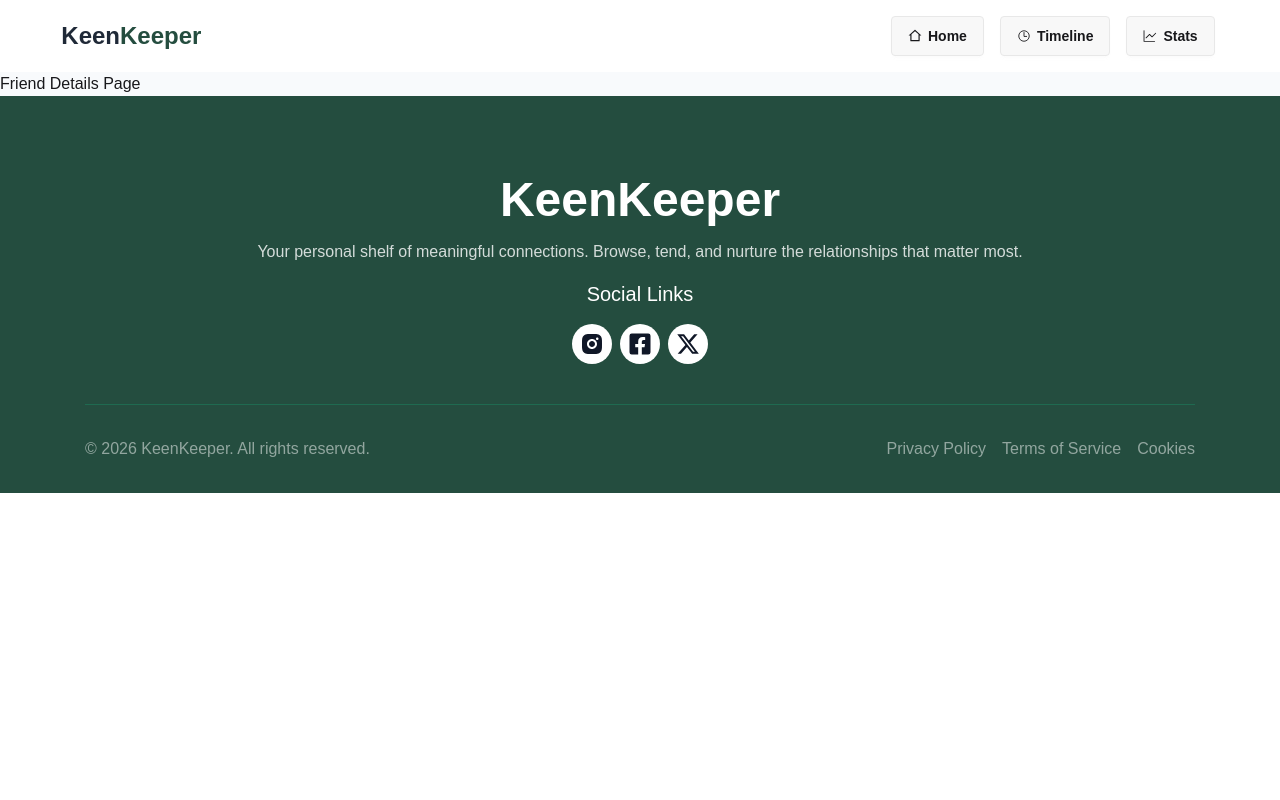
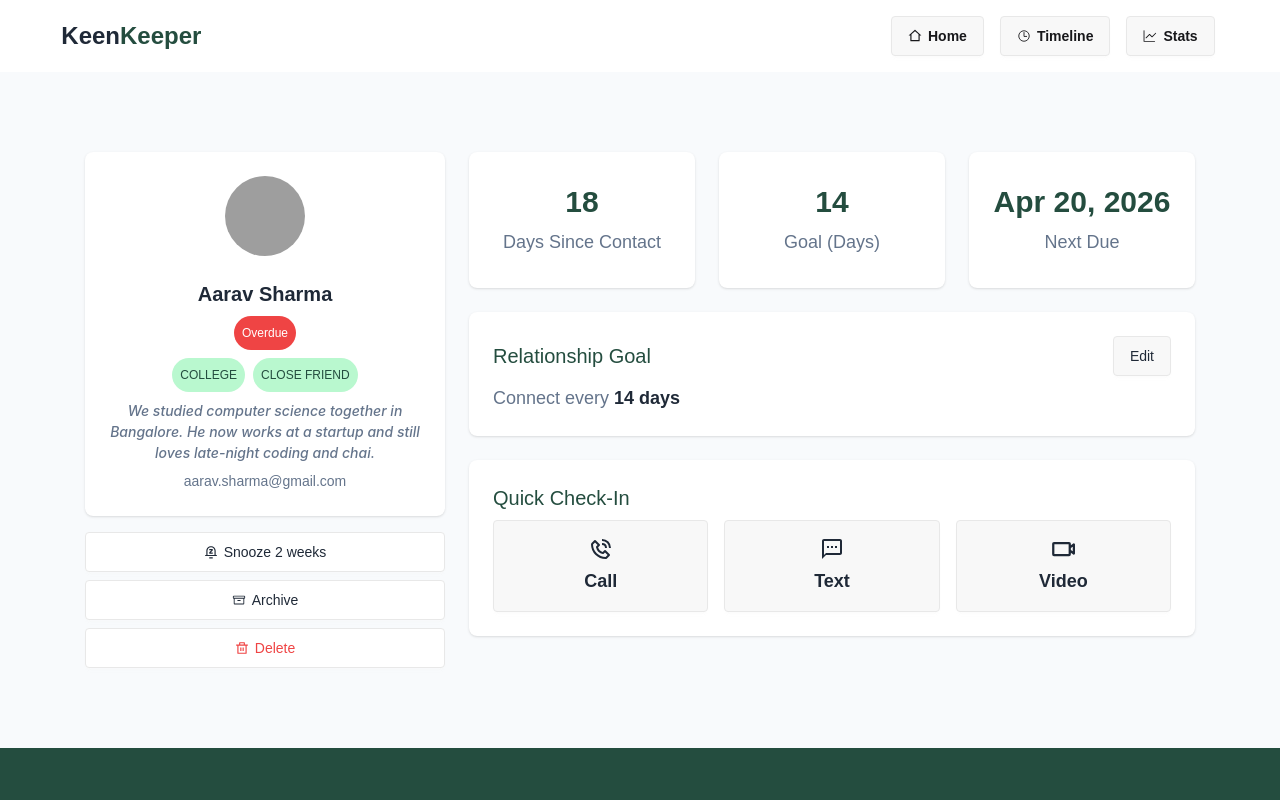
Before and after one commit to piasmajumdar/a07-keen-keeper-code-pias, a React (Vite) app: page /friend-details/1 in a window 1280 px wide. Shown: the top 800 px of the page. Built offline with nearby package versions, Linux system fonts and the light colour scheme; grey boxes are pictures that could not be loaded.

Commit message:
friend Details page completed

```diff
--- a/src/index.css
+++ b/src/index.css
@@ -1,9 +1,13 @@
 @import "tailwindcss";
 @plugin "daisyui";
 
-@import url('https://fonts.googleapis.com/css2?family=Geist:wght@100..900&display=swap');
+@import url('https://fonts.googleapis.com/css2?family=Geist:wght@100..900&family=Inter:ital,opsz,wght@0,14..32,100..900;1,14..32,100..900&display=swap');
 
-.geist{
+.geist {
   font-family: "Geist", sans-serif;
   font-optical-sizing: auto;
 }
+.inter {
+  font-family: "Inter", sans-serif;
+  font-optical-sizing: auto;
+}
--- a/src/pages/FriendDetails/FriendDetails.jsx
+++ b/src/pages/FriendDetails/FriendDetails.jsx
@@ -1,13 +1,119 @@
 import React from 'react';
-import { useLoaderData } from 'react-router';
+import { BiPhoneCall } from 'react-icons/bi';
+import { MdOutlineTextsms } from 'react-icons/md';
+import { PiArchive, PiVideoCameraBold } from 'react-icons/pi';
+import { RiDeleteBinLine, RiNotificationSnoozeLine } from 'react-icons/ri';
+import { useLoaderData, useParams } from 'react-router';
 
 const FriendDetails = () => {
-    const data = useLoaderData();
-    console.log(data)
+    const friends = useLoaderData();
+    const { friendId } = useParams();
+    // console.log(friendId)
+
+    const friend = friends.find(fd => fd.id == friendId);
 
     return (
-        <div>
-            <h2>Friend Details Page</h2>
+        <div className='w-11/12 max-w-[1110px] mx-auto py-20'>
+            <div className='flex flex-col items-center sm:items-start sm:flex-row gap-6 '>
+                {/* Left side */}
+                <div className='space-y-4 max-w-90'>
+                    {/* profile */}
+                    <div className="card bg-base-100 shadow-sm">
+                        <figure className='pt-6'>
+                            <img
+                                className='w-20 h-20 rounded-full'
+                                src={friend.picture}
+                                alt="Shoes" />
+                        </figure>
+                        <div className="card-body text-center">
+                            <h2 className="font-semibold text-xl text-[#1F2937]">{friend.name}</h2>
+
+                            <div className='flex justify-center gap-2 text-[12px] font-medium text-white'>
+                                {
+                                    friend.status === 'overdue' ?
+                                        <div className='px-2 py-2 rounded-full bg-[#EF4444]'>Overdue</div>
+                                        : friend.status === 'almost due' ?
+                                            <div className='px-2 py-2 rounded-full bg-[#EFAD44]'>Almost Due</div>
+                                            : <div className='px-2 py-2 rounded-full bg-[#244D3F]'>On-Track</div>
+                                }
+                            </div>
+
+                            <div className='flex justify-center gap-2 text-[12px] font-medium text-[#244D3F]'>
+                                {
+                                    friend.tags.map((tag, ind) => <div key={ind} className='px-2 py-2 rounded-full bg-green-200'>{tag.toUpperCase()}</div>)
+                                }
+                            </div>
+
+                            <p className='inter font-medium text-[#64748B] italic'>{friend.bio}</p>
+                            <p className='text-[#64748B] text-[14px] '>{friend.email}</p>
+
+
+
+                        </div>
+
+                    </div>
+
+                    {/* left buttons */}
+                    <div className='flex flex-col gap-2'>
+                        <button className='btn flex items-center bg-white font-medium text-[#1F2937]'><RiNotificationSnoozeLine /> <span>Snooze 2 weeks</span></button>
+                        <button className='btn flex items-center bg-white font-medium text-[#1F2937]'><PiArchive /> <span>Archive</span></button>
+                        <button className='btn flex items-center bg-white font-medium text-[#EF4444]'><RiDeleteBinLine /> <span>Delete</span></button>
+                    </div>
+                </div>
+
+                {/* Right Side */}
+                <div className='flex-1 space-y-6'>
+                    <div className='flex gap-6'>
+                        <div className="card bg-base-100 card-xs shadow-sm flex-1">
+                            <div className="card-body text-center py-8 px-4">
+                                <h2 className="font-semibold text-3xl text-[#244D3F]">{friend.days_since_contact}</h2>
+                                <h2 className='text-[#64748B] text-lg'>Days Since Contact</h2>
+                            </div>
+                        </div>
+                        <div className="card bg-base-100 card-xs shadow-sm flex-1">
+                            <div className="card-body text-center py-8 px-4">
+                                <h2 className="font-semibold text-3xl text-[#244D3F]">{friend.goal}</h2>
+                                <h2 className='text-[#64748B] text-lg'>Goal (Days)</h2>
+                            </div>
+                        </div>
+                        <div className="card bg-base-100 card-xs shadow-sm flex-1">
+                            <div className="card-body text-center py-8 px-4">
+                                <h2 className="font-semibold text-3xl text-[#244D3F]">{new Date(friend.next_due_date).toLocaleDateString("en-US", {
+                                    month: "short",
+                                    day: "numeric",
+                                    year: "numeric",
+                                })}</h2>
+                                <h2 className='text-[#64748B] text-lg'>Next Due</h2>
+                            </div>
+                        </div>
+                    </div>
+
+                    <div>
+                        <div className="card bg-base-100 card-xs shadow-sm flex-1">
+                            <div className="card-body p-6">
+                                <div className='flex justify-between items-center'>
+                                    <h2 className="font-medium text-xl text-[#244D3F]">Relationship Goal</h2>
+                                    <button className='btn text-[#1F2937] font-medium'>Edit</button>
+                                </div>
+                                <h2 className='text-[#64748B] text-lg'>Connect every <span className='text-[#1F2937] font-bold'>{friend.goal} days</span></h2>
+                            </div>
+                        </div>
+                    </div>
+                    <div>
+                        <div className="card bg-base-100 card-xs shadow-sm flex-1">
+                            <div className="card-body p-6">
+                                <h2 className="font-medium text-xl text-[#244D3F]">Quick Check-In</h2>
+                                <div className='flex gap-4'>
+                                    <button className='btn h-auto p-4 flex flex-col flex-1 justify-center items-center text-[#1F2937] text-lg'><BiPhoneCall className='text-2xl'/> <span>Call</span></button>
+                                    <button className='btn h-auto p-4 flex flex-col flex-1 justify-center items-center text-[#1F2937] text-lg'><MdOutlineTextsms className='text-2xl'/> Text</button>
+                                    <button className='btn h-auto p-4 flex flex-col flex-1 justify-center items-center text-[#1F2937] text-lg'><PiVideoCameraBold className='text-2xl'/> Video</button>
+                                </div>
+                            </div>
+                        </div>
+                    </div>
+                </div>
+            </div>
+
         </div>
     );
 };
```
